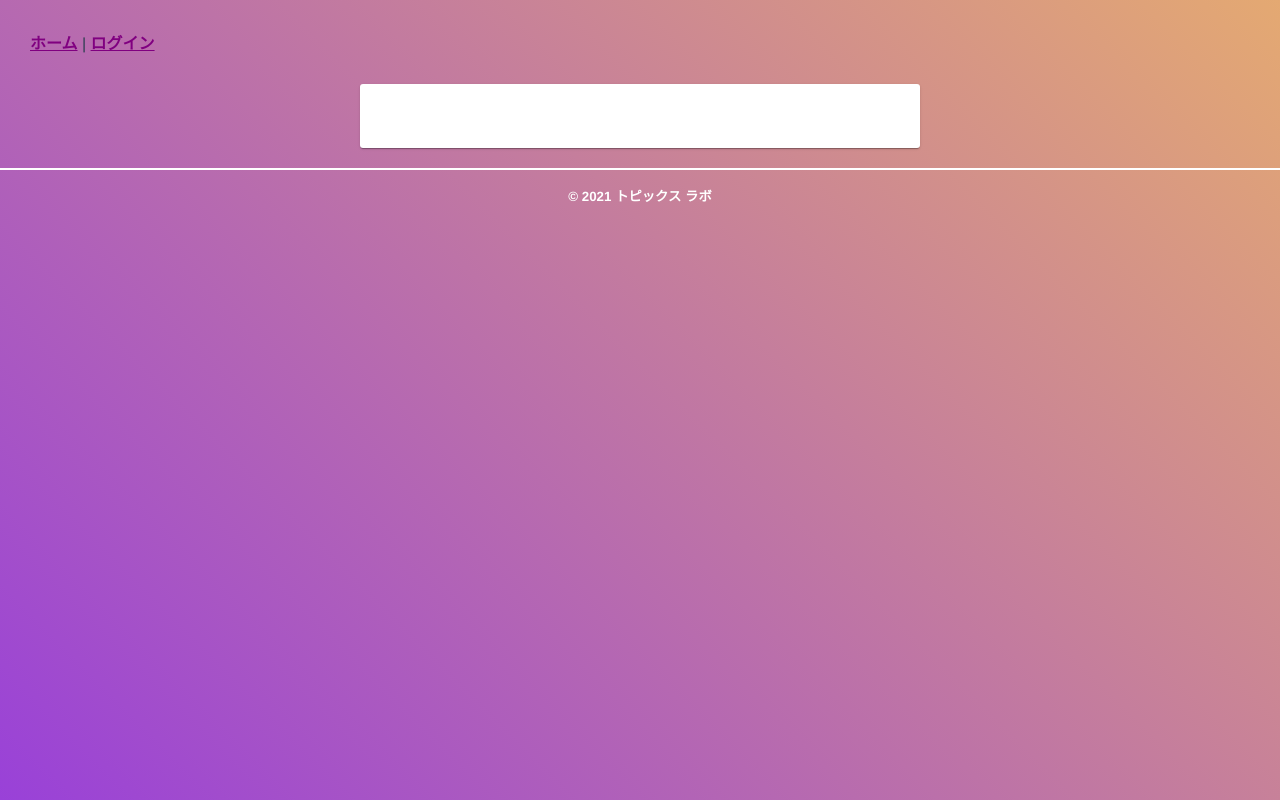
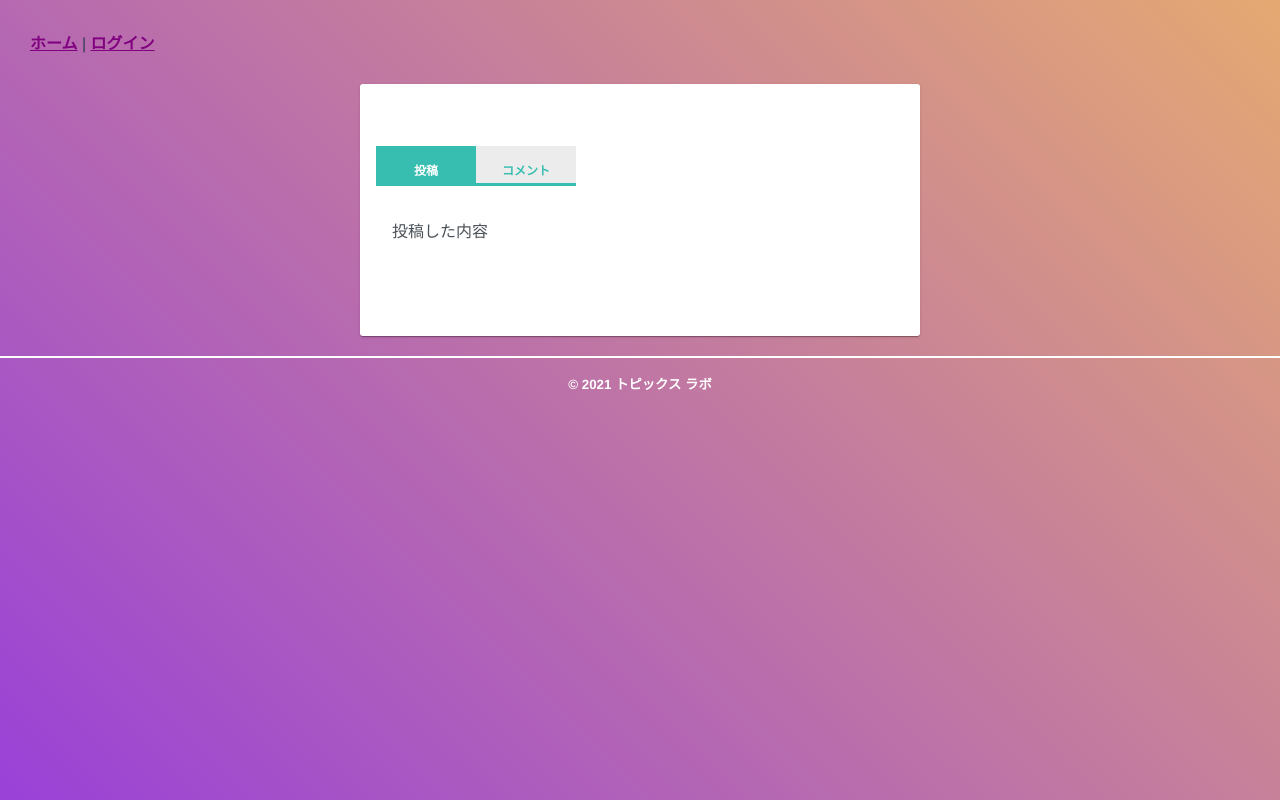
Before and after one commit to hiroki0910/topics_lab, a Vue app in the folder front/topicslab/: page /user/login in a window 1280 px wide. Built offline with nearby package versions, Linux system fonts and the light colour scheme; what axios-cookiejar-support would draw is missing.

Commit message:
ユーザー画面にユーザーが投稿したトピックやコメントを表示させる場所の作成

```diff
--- a/front/topicslab/src/views/User.vue
+++ b/front/topicslab/src/views/User.vue
@@ -3,9 +3,23 @@
     <Card>
       <template #content>
         {{user.name}}
+        <div class="tab_container">
+  <input id="tab1" type="radio" name="tab_item" checked>
+  <label class="tab_item" for="tab1">投稿</label>
+  <input id="tab2" type="radio" name="tab_item">
+  <label class="tab_item" for="tab2">コメント</label>
+  <div class="tab_content" id="tab1_content">
+    <div class="tab_content_description">
+      <p class="c-txtsp">投稿した内容</p>
+    </div>
+  </div>
+  <div class="tab_content" id="tab2_content">
+    <div class="tab_content_description">
+      <p class="c-txtsp">コメントした内容</p>
+    </div>
+  </div>
+</div>
       </template>
-      <a href="#">投稿</a>
-      <a href="#">コメント</a>
     </Card>
   </div>
 </template>
@@ -57,3 +71,44 @@ export default {
   }
 }
 </script>
+<style>
+.tab_container {
+  padding-bottom: 1em;
+  background-color: #fff;
+  margin: 30px auto;}
+.tab_item {
+  width: 100px;
+  height: 40px;
+  padding:15px 0;
+  border-bottom: 3px solid #37beb0 ;
+  background-color: #ececec;
+  text-align: center;
+  color: #37beb0 ;
+  display: block;
+  float: left;
+  text-align: center;
+  font-size: 12px;
+  font-weight: bold;
+  transition: all 0.2s ease;
+}
+.tab_item:hover {
+  opacity: 0.75;
+}
+input[name="tab_item"] {
+  display: none;
+}
+.tab_content {
+  display: none;
+  padding: 1em 1em 0;
+  clear: both;
+  overflow: hidden;
+}
+#tab1:checked ~ #tab1_content,
+#tab2:checked ~ #tab2_content {  /*, #tab3:checked ~ #tab3_content , #tab4:checked ~ #tab4_contentを削除*/
+  display: block;
+}
+.tab_container input:checked + .tab_item {
+  background-color: #37beb0 ;
+  color: #fff;
+}
+</style>
--- a/front/topicslab/src/views/Userself.vue
+++ b/front/topicslab/src/views/Userself.vue
@@ -7,8 +7,22 @@
       <template #content>
         {{user.name}}
       </template>
-      <a href="#">投稿</a>
-      <a href="#">コメント</a>
+      <template>
+    <div class="p-tabview p-component">
+        <ul ref="nav" class="p-tabview-nav" role="tablist">
+            <li role="presentation" v-for="(tab, i) of tabs" :key="tab.header || i" :class="[{'p-highlight': (tab.d_active), 'p-disabled': tab.disabled}]">
+                <a role="tab" class="p-tabview-nav-link" @click="onTabClick($event, tab)" @keydown="onTabKeydown($event, tab)" :tabindex="tab.disabled ? null : '0'" :aria-selected="tab.d_active" v-ripple>
+                    <span class="p-tabview-title" v-if="tab.header">{{tab.header}}</span>
+                    <TabPanelHeaderSlot :tab="tab" v-if="tab.$scopedSlots.header" />
+                </a>
+            </li>
+            <li ref="inkbar" class="p-tabview-ink-bar"></li>
+        </ul>
+        <div class="p-tabview-panels">
+            <slot></slot>
+        </div>
+    </div>
+</template>
       <template #footer>
         <Button label="トピックを作る" v-on:click="toNewTopic" />
         <Button label="ログアウト" class="p-button-warning" v-on:click="logout" />
```
